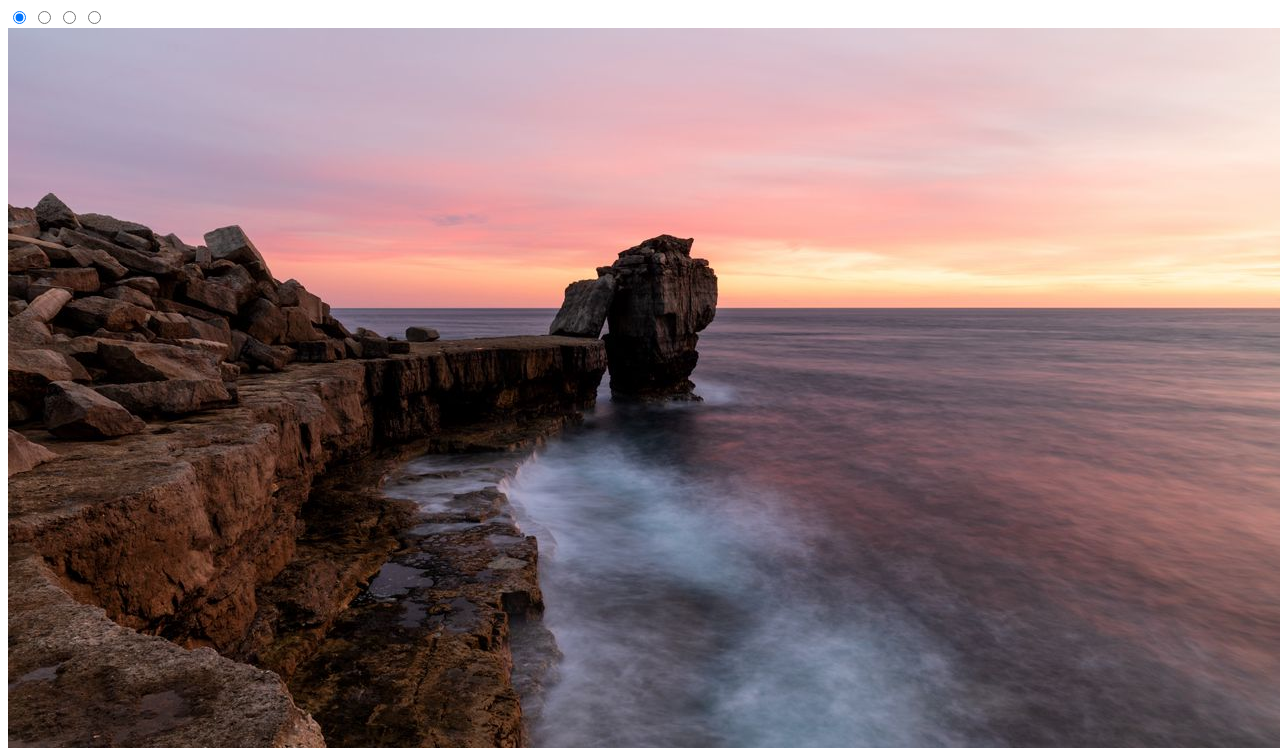
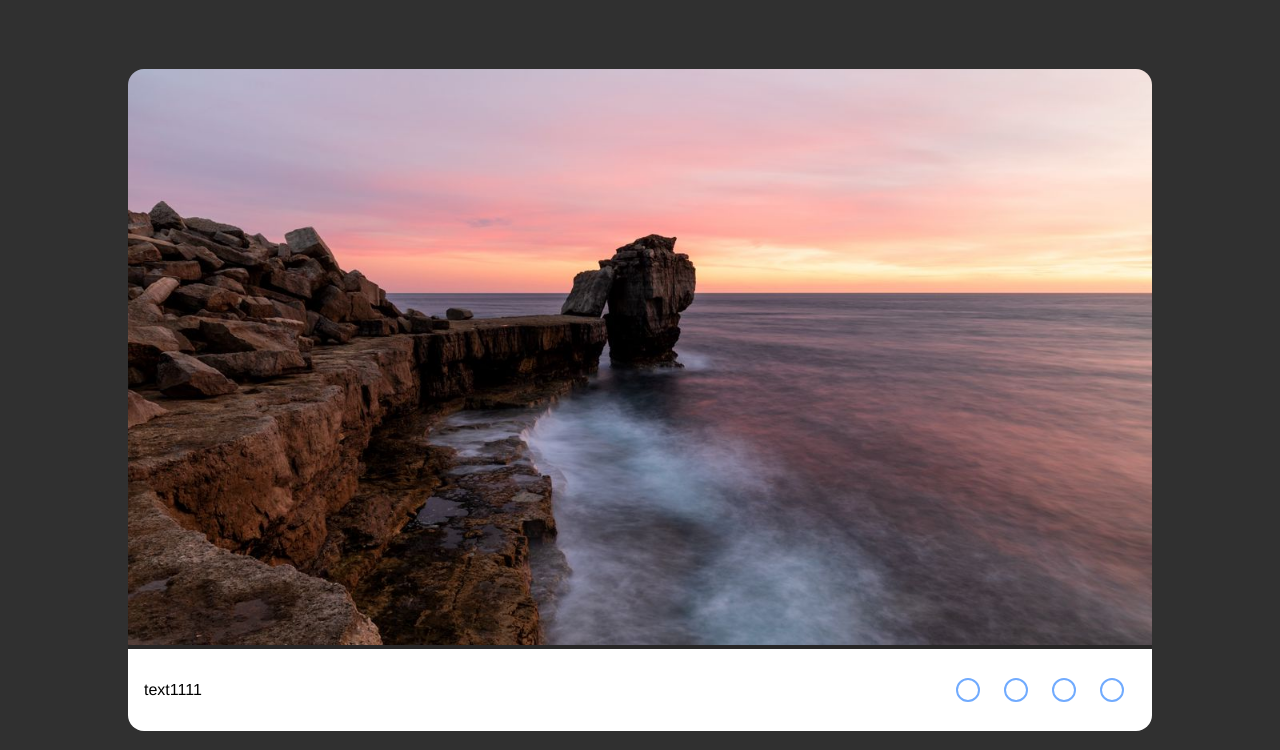
Before and after one commit to PavelMasko/cssMemSlider, a plain HTML site: page cssMemSlider/index.html in a window 1280 px wide. Shown: the top 750 px of the page. Drawn offline with Linux system fonts and the light colour scheme.

Commit message:
feat: add css (Mon, May 16, 2022 03:25:00)

```diff
--- a/cssMemSlider/index.html
+++ b/cssMemSlider/index.html
@@ -12,49 +12,62 @@
 <body>
     <div class="slider">
 
-        <input type="radio" name="btn" id="switch1" checked>
-        <input type="radio" name="btn" id="switch2">
-        <input type="radio" name="btn" id="switch3">
-        <input type="radio" name="btn" id="switch4">
+        <input class="hidden" type="radio" name="btn" id="switch1" checked>
+        <input class="hidden" type="radio" name="btn" id="switch2">
+        <input class="hidden" type="radio" name="btn" id="switch3">
+        <input class="hidden" type="radio" name="btn" id="switch4">
 
-        <div class="slider__switch">
-            <nav>
-                <label for="switch1"></label>
-                <label for="switch2"></label>
-                <label for="switch3"></label>
-                <label for="switch4"></label>
-            </nav>
-        </div>
+
+
+
+
+
+
+
 
         <div class="slider__image-container">
             <div class="image-container">
-                <article><img src="/cssMemSlider/assets/img/1.jpg" alt="mem" id="img-1" class="slider__mem"></article>
-                <article><img src="/cssMemSlider/assets/img/2.jpg" alt="mem" id="img-2" class="slider__mem"></article>
-                <article><img src="/cssMemSlider/assets/img/3.jpg" alt="mem" id="img-3" class="slider__mem"></article>
-                <article><img src="/cssMemSlider/assets/img/4.jpg" alt="mem" id="img-4" class="slider__mem"></article>
+                <div class="slider__elem "><img src="./assets/img/1.jpg" alt="mem" class="slider__mem"></div>
+                <div class="slider__elem "><img src="./assets/img/2.jpg" alt="mem" class="slider__mem"></div>
+                <div class="slider__elem "><img src="./assets/img/3.jpg" alt="mem" class="slider__mem"></div>
+                <div class="slider__elem "><img src="./assets/img/4.jpg" alt="mem" class="slider__mem"></div>
             </div>
         </div>
+
+
+        <div class="info-container">
 
 
 
             <div class="slider__text-container">
                 <div class="text-container">
                     <div class="text">
-                    <p>text1111text1111text1111text1111text1111</p>
+                        <p>text1111</p>
                     </div>
                     <div class="text">
-                    <p>text2222text2222text2222text2222text2222</p>
+                        <p>text2222</p>
                     </div>
                     <div class="text">
-                    <p>text3333text3333text3333text3333text3333</p>
+                        <p>text3333</p>
                     </div>
                     <div class="text">
-                    <p>text4444text4444text4444text4444text4444</p>
-                </div>
+                        <p>text4444</p>
                     </div>
                 </div>
             </div>
 
+            <div class="slider__switch">
+                <nav>
+                    <label for="switch1" class="slider__pagintaion_dot dot-1"><span class="dot"></span></label>
+                    <label for="switch2" class="slider__pagintaion_dot dot-1"><span class="dot"></span></label>
+                    <label for="switch3" class="slider__pagintaion_dot dot-1"><span class="dot"></span></label>
+                    <label for="switch4" class="slider__pagintaion_dot dot-1"><span class="dot"></span></label>
+                </nav>
+            </div>
+        </div>
+    </div>
+
+
 </body>
 
 </html>
--- a/cssMemSlider/style.css
+++ b/cssMemSlider/style.css
@@ -0,0 +1,169 @@
+* {
+    box-sizing: border-box;
+    padding: 0;
+    /* margin: 0; */
+}
+
+body {
+    display: flex;
+    justify-content: center;
+    align-items: center;
+    height: 100vh;
+    width: 80vw;
+    /* background: #ffffff; */
+    background: #303030;
+    margin: 0 auto;
+}
+
+.hidden {
+    display: none;
+}
+
+.slider {
+    display: flex;
+    flex-direction: column;
+    transition: all .5s linear;
+}
+
+.info-container {
+    display: flex;
+    justify-content: space-between;
+    background: #ffffff;
+    border-radius: 0em 0em 1em 1em;
+}
+
+.slider__image-container {
+    width: 100%;
+    height: auto;
+    overflow: hidden;
+    border-radius: 1em 1em 0em 0em;
+}
+
+.slider__image-container .image-container {
+    display: flex;
+    height: 100%;
+    width: 400%;
+    transition: all .5s ease-in-out;
+}
+
+.slider__image-container .slider__elem {
+    width: 100%;
+    height: 100%;
+    /* padding: 1em 1em 1em 1em; */
+    background: rgb(40, 39, 39);
+}
+
+.slider__image-container .slider__elem .slider__mem {
+    width: 100%;
+    height: 100%;
+    object-fit: cover;
+}
+
+.slider__text-container {
+    padding: 1em 0 1em 1em;
+    overflow: hidden;
+}
+
+.text-container {
+    display: flex;
+    width: 400%;
+    transition: all .5s ease-in-out;
+}
+
+.text {
+    display: flex;
+    width: 100%;
+    font-family: 'Montserrat', Helvetica, Arial, sans-serif;
+    /* font-size: 1.5rem; */
+    /* line-height: 1.5rem; */
+    /* font-weight: 400; */
+    color: rgb(0, 0, 0);
+    transition: all .5s ease-in-out;
+}
+
+.slider__switch {
+    grid-area: pagination;
+    display: flex;
+    justify-content: flex-end;
+    align-items: flex-start;
+    padding: 1em;
+    transition: all .5s ease-in-out;
+}
+
+.slider__switch nav {
+    display: flex;
+    height: 100%;
+    justify-content: space-around;
+    align-items: center;
+}
+
+.slider__switch .slider__pagintaion_dot {
+    display: flex;
+    justify-content: center;
+    align-items: center;
+    cursor: pointer;
+    width: 3em;
+    height: 3em;
+    transition: all .5s ease-in-out;
+}
+
+.slider__switch .slider__pagintaion_dot .dot {
+    border-radius: 100%;
+    border: .125rem solid #71abfe;
+    background: transparent;
+    transition: all .3s ease-in-out;
+    background-color: #FFF;
+    width: 1.5em;
+    height: 1.5em;
+    transition: all .5s ease-in-out;
+}
+
+.slider__switch .slider__pagintaion_dot:hover>.dot {
+    background: #2680ff;
+    transition: all .4s linear;
+}
+
+.slider__switch .slider__pagintaion_dot:active>.dot {
+    background: #268628;
+    border: .125rem solid #002558;
+    transition: all .01s linear;
+}
+
+#switch1:checked~.slider__image-container .image-container {
+    margin-left: 0%;
+}
+
+#switch2:checked~.slider__image-container .image-container {
+    margin-left: -100%;
+}
+
+#switch3:checked~.slider__image-container .image-container {
+    margin-left: -200%;
+}
+
+#switch4:checked~.slider__image-container .image-container {
+    margin-left: -300%;
+}
+
+#switch1:checked~.info-container .slider__text-container .text-container {
+    margin-left: 0%;
+}
+
+#switch2:checked~.info-container .slider__text-container .text-container {
+    margin-left: -100%;
+}
+
+#switch3:checked~.info-container .slider__text-container .text-container {
+    margin-left: -200%;
+}
+
+#switch4:checked~.info-container .slider__text-container .text-container {
+    margin-left: -300%;
+}
+
+#switch1:checked~.slider__switch label:nth-of-type(1) .dot,
+#switch2:checked~.slider__switch label:nth-of-type(2) .dot,
+#switch3:checked~.slider__switch label:nth-of-type(3) .dot,
+#switch4:checked~.slider__switch label:nth-of-type(4) .dot {
+    background-color: rgb(0, 140, 255);
+}
--- /dev/null
+++ b/style.css
@@ -0,0 +1,263 @@
+* {
+    box-sizing: border-box;
+    padding: 0;
+    margin: 0;
+}
+
+body {
+    display: flex;
+    justify-content: center;
+    height: 100vh;
+    width: 100vw;
+    background: #ffffff;
+}
+
+.hidden {
+    display: none;
+}
+
+.slider {
+    display: grid;
+}
+
+.slider__image-container {
+    grid-area: layout;
+    width: 100%;
+    height: auto;
+    line-height: 0;
+    overflow: hidden;
+    border-radius: 1em;
+}
+
+.slider__image-container .image-container {
+    display: flex;
+    height: 100%;
+    width: 400%;
+    transition: all .5s ease-in-out;
+}
+
+.slider__image-container .slider__elem {
+    width: 100%;
+    height: 100%;
+    padding: 1em;
+    background: rgb(255, 255, 255);
+}
+
+.slider__image-container .slider__elem .slider__mem {
+    width: 100%;
+    height: auto;
+    object-fit: contain;
+}
+
+.slider__text-container {
+    grid-area: text;
+    padding: 1em 0 1em 1em;
+    overflow: hidden;
+}
+
+.text-container {
+    display: flex;
+    width: 400%;
+    transition: all .5s ease-in-out;
+}
+
+.text {
+    width: 100%;
+    font-family: 'Montserrat', Helvetica, Arial, sans-serif;
+    font-size: 1.5rem;
+    line-height: 1.5rem;
+    font-weight: 400;
+    color: rgb(0, 0, 0);
+    transition: all .5s ease-in-out;
+}
+
+.slider__switch {
+    grid-area: pagination;
+    display: flex;
+    justify-content: flex-end;
+    align-items: flex-start;
+    padding: 1em;
+}
+
+.slider__switch nav {
+    display: flex;
+    height: 100%;
+    justify-content: space-around;
+    /* column-gap: 1em; */
+}
+
+.slider__switch .slider__pagintaion_dot {
+    display: flex;
+    justify-content: center;
+    align-items: center;
+    cursor: pointer;
+    width: 3em;
+    height: 3em;
+}
+
+.slider__switch .slider__pagintaion_dot .dot {
+    border-radius: 100%;
+    border: .125rem solid #71abfe;
+    background: transparent;
+    transition: all .3s ease-in-out;
+    background-color: #FFF;
+    width: 1.5em;
+    height: 1.5em;
+    transition: border .2s linear;
+}
+
+.slider__switch .slider__pagintaion_dot:hover>.dot {
+    background: #2680ff;
+    transition: all .4s linear;
+}
+
+.slider__switch .slider__pagintaion_dot:active>.dot {
+    background: #268628;
+    border: .125rem solid #002558;
+    transition: all .01s linear;
+}
+
+#switch1:checked~.slider__image-container .image-container {
+    margin-left: 0%;
+}
+
+#switch2:checked~.slider__image-container .image-container {
+    margin-left: -100%;
+}
+
+#switch3:checked~.slider__image-container .image-container {
+    margin-left: -200%;
+}
+
+#switch4:checked~.slider__image-container .image-container {
+    margin-left: -300%;
+}
+
+#switch1:checked~.slider__text-container .text-container {
+    margin-left: 0%;
+}
+
+#switch2:checked~.slider__text-container .text-container {
+    margin-left: -100%;
+}
+
+#switch3:checked~.slider__text-container .text-container {
+    margin-left: -200%;
+}
+
+#switch4:checked~.slider__text-container .text-container {
+    margin-left: -300%;
+}
+
+#switch1:checked~.slider__switch label:nth-of-type(1) .dot,
+#switch2:checked~.slider__switch label:nth-of-type(2) .dot,
+#switch3:checked~.slider__switch label:nth-of-type(3) .dot,
+#switch4:checked~.slider__switch label:nth-of-type(4) .dot {
+    background-color: rgb(0, 140, 255);
+}
+
+@media screen and (max-width: 720px) {
+    body {
+        align-items: flex-start;
+    }
+    .slider {
+        width: 100vw;
+        height: 100vh;
+        padding: 1em;
+        grid-template-columns: 1fr;
+        grid-template-rows: repeat(6, 1fr);
+        grid-template-areas: "layout" "layout" "layout" "layout" "pagination" "text";
+        row-gap: 0;
+    }
+    .slider__switch {
+        justify-content: center;
+        align-items: center;
+    }
+    .slider__text-container {
+        text-align: center;
+        padding: 0em 1em;
+    }
+    .text {
+        font-size: 1.8rem;
+        line-height: 2.3rem;
+        padding: 1em;
+    }
+    .slider__switch nav {
+        column-gap: 2em;
+        align-items: center;
+    }
+    .slider__switch .slider__pagintaion_dot {
+        height: 1.5em;
+        width: 1.5em;
+    }
+    /* .slider__switch .slider__pagintaion_dot::after {
+        height: 300%;
+    } */
+}
+
+@media screen and (min-width: 720px) {
+    body {
+        /* align-items: flex-start; */
+    }
+    .slider {
+        grid-template-columns: repeat(3, 1fr);
+        grid-template-rows: repeat(4, 1fr) 5%;
+        grid-template-areas: "layout layout layout" "layout layout layout" "layout layout layout" "layout layout layout" "text text pagination";
+        row-gap: 20px;
+        padding: 1em;
+        height: 90vh;
+    }
+    .slider__switch .slider__pagintaion_dot {
+        height: 2.5em;
+        width: 2.5em;
+    }
+    .slider__switch .slider__pagintaion_dot .dot {
+        width: 1.5em;
+        height: 1.5em;
+    }
+    .text {
+        font-size: 1.5rem;
+        padding: 0 1em 1em 0;
+    }
+}
+
+@media screen and (min-width: 1024px) {
+    body {
+        /* align-items: center; */
+    }
+    .slider {
+        grid-template-columns: repeat(3, 1fr);
+        grid-template-rows: repeat(3, 1fr) 20%;
+        grid-template-areas: " layout " " layout " " layout " "text text pagination";
+        row-gap: 20px;
+        max-width: 90vw;
+        min-height: 20vh;
+        max-height: 80vh;
+        padding: 1em;
+    }
+    .slider__switch .slider__pagintaion_dot {
+        height: 2.1em;
+        width: 2.1em;
+    }
+    .slider__switch .slider__pagintaion_dot .dot {
+        width: 1.1em;
+        height: 1.1em;
+    }
+    .text {
+        font-size: 1.2rem;
+    }
+}
+
+@media screen and (min-width: 1440px) {
+    .slider {
+        max-width: 65vw;
+    }
+    .slider__switch .slider__pagintaion_dot {
+        height: 2em;
+        width: 2em;
+    }
+    .slider__switch .slider__pagintaion_dot .dot {
+        width: 1em;
+        height: 1em;
+    }
+}
```
Also changed, not shown: index.html (added, +73 -0 lines), assets/img/1.jpg (added), assets/img/2.jpg (added), assets/img/3.jpg (added), assets/img/4.jpg (added). Lines whose indentation alone changed are shown as unchanged.
